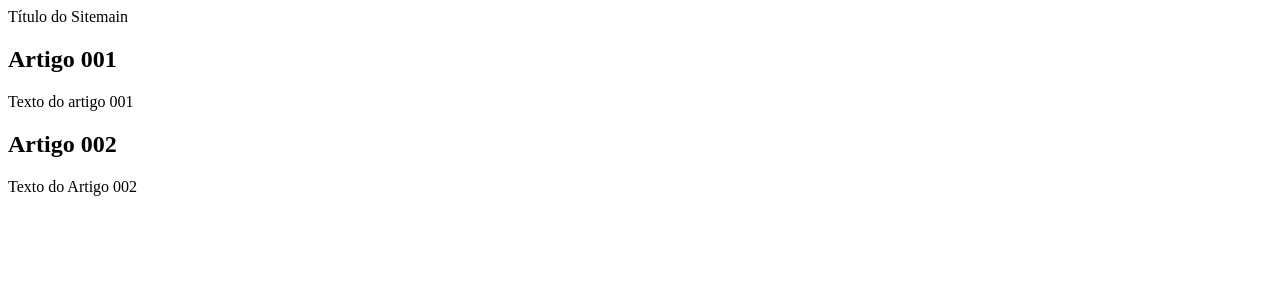
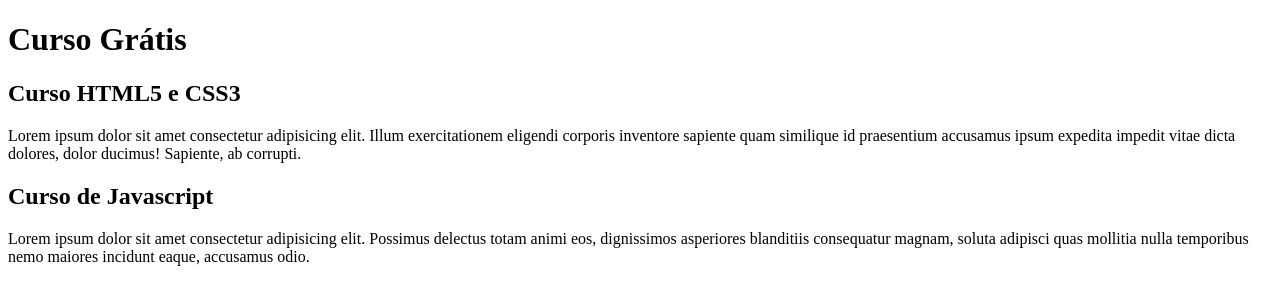
Before and after one commit to RogerDP/projeto-site, a plain HTML site: page index.html in a window 1280 px wide. Drawn offline with Linux system fonts and the light colour scheme.

Commit message:
Iniciei no conteúdo do Site

```diff
--- a/index.html
+++ b/index.html
@@ -7,16 +7,16 @@
 </head>
 <body>
     <main>
-        <header>Título do Sitemain
-
+        <header>
+            <h1>Curso Grátis</h1>
         </header>
         <article>
-            <h2> Artigo 001</h2>
-            <p>Texto do artigo 001</p>
+            <h2>Curso HTML5 e CSS3</h2>
+            <p>Lorem ipsum dolor sit amet consectetur adipisicing elit. Illum exercitationem eligendi corporis inventore sapiente quam similique id praesentium accusamus ipsum expedita impedit vitae dicta dolores, dolor ducimus! Sapiente, ab corrupti.</p>
         </article>
         <article>
-            <h2> Artigo 002</h2>
-            <p>Texto do Artigo 002</p>
+            <h2>Curso de Javascript</h2>
+            <p>Lorem ipsum dolor sit amet consectetur adipisicing elit. Possimus delectus totam animi eos, dignissimos asperiores blanditiis consequatur magnam, soluta adipisci quas mollitia nulla temporibus nemo maiores incidunt eaque, accusamus odio.</p>
         </article>
     </main>
 </body>
```
